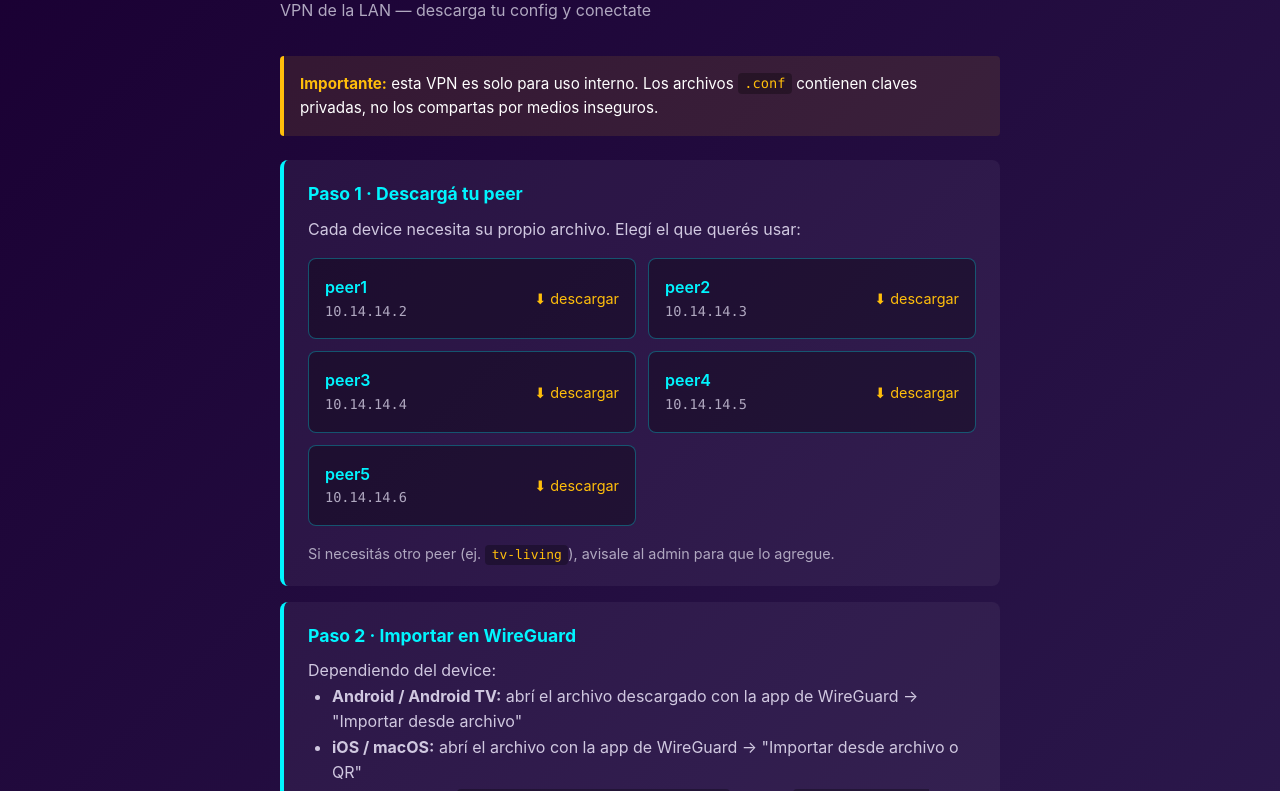
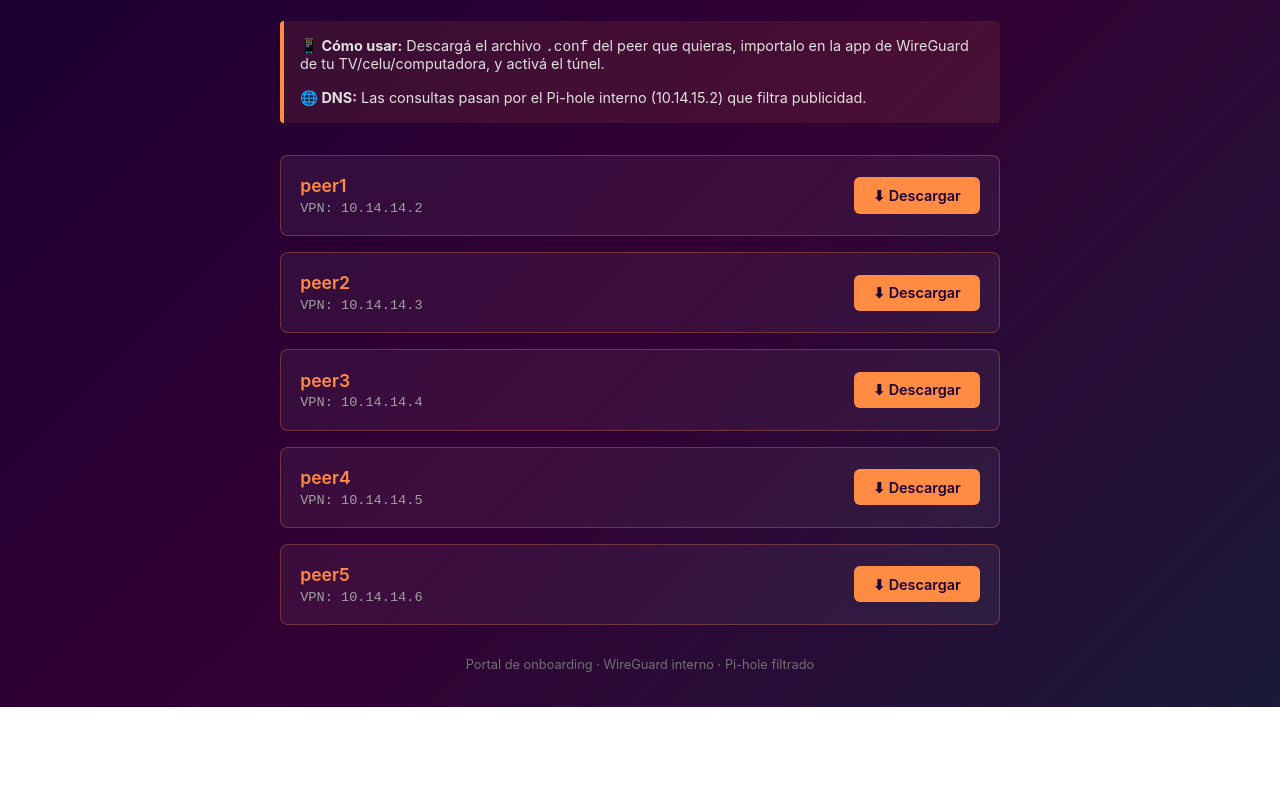
Before and after one commit to bramirezjofre/wireguard-interno, a plain HTML site: page onboarding/index.html in a window 1280 px wide. Shown: the part 93-884 px from the top of the page. After the commit the page ends 800 px from the top, so only its background shows below. Drawn offline with Linux system fonts and the light colour scheme.

Commit message:
feat: align compose with server-19 pattern (peer sync via cp)
- compose: simple 3-service stack (wireguard + pihole + caddy)
- pihole en 172.20.0.7, wireguard en 172.20.0.6 (red Docker 'containers')
- INTERNAL_SUBNET=10.14.14.0 (red VPN que ven los peers)
- PEERDNS=172.20.0.7 (pihole real de la red Docker, no 10.14.15.2)
- SERVERURL=192.168.1.4 (endpoint del server local)
- peers se sirven via cp manual desde /config/peerN/ a /peers/ (volumen compartido con caddy)
- .gitignore: excluye wireguard/, etc-pihole/, etc-dnsmasq.d/ (keys privadas)
- Caddyfile: 5 handles para cada peer (peer1..peer5)
- onboarding/index.html: portal dark gradient con botones de descarga

```diff
--- a/onboarding/index.html
+++ b/onboarding/index.html
@@ -1,186 +1,129 @@
-<!doctype html>
+<!DOCTYPE html>
 <html lang="es">
 <head>
-  <meta charset="utf-8" />
-  <meta name="viewport" content="width=device-width, initial-scale=1" />
-  <title>WireGuard Interno · Portal de Onboarding</title>
+<meta charset="UTF-8">
+<title>WireGuard Interno - Descarga de Peers</title>
+<meta name="viewport" content="width=device-width, initial-scale=1">
 <style>
   * { box-sizing: border-box; margin: 0; padding: 0; }
   body {
-      font-family: -apple-system, BlinkMacSystemFont, "Segoe UI", Roboto, sans-serif;
-      background: linear-gradient(135deg, #1a0033 0%, #2d1b4e 100%);
-      color: #fff;
+    font-family: -apple-system, BlinkMacSystemFont, "Segoe UI", sans-serif;
+    background: linear-gradient(135deg, #1a0033 0%, #330033 50%, #1a1a3a 100%);
+    color: #e0e0e0;
     min-height: 100vh;
-      padding: 2rem 1rem;
-      line-height: 1.6;
+    padding: 20px;
   }
-    .container { max-width: 720px; margin: 0 auto; }
+  .container {
+    max-width: 720px;
+    margin: 0 auto;
+  }
   h1 {
-      font-size: 2rem; margin-bottom: 0.5rem;
-      background: linear-gradient(90deg, #ffbe0b, #ff006e);
-      -webkit-background-clip: text;
-      background-clip: text;
-      color: transparent;
+    font-size: 1.8rem;
+    color: #ff8c42;
+    margin-bottom: 0.5rem;
+    text-align: center;
   }
-    .subtitle { color: #b0a8c0; margin-bottom: 2rem; }
-    .info {
-      background: rgba(255,190,11,0.1);
-      border-left: 4px solid #ffbe0b;
-      padding: 1rem;
-      border-radius: 4px;
-      margin-bottom: 1.5rem;
+  .subtitle {
+    text-align: center;
+    color: #a0a0a0;
+    margin-bottom: 2rem;
     font-size: 0.95rem;
   }
-    .info strong { color: #ffbe0b; }
-    .step {
-      background: rgba(255,255,255,0.05);
-      border-left: 4px solid #00f5ff;
-      border-radius: 8px;
-      padding: 1.25rem 1.5rem;
-      margin-bottom: 1rem;
-    }
-    .step h2 {
-      font-size: 1.1rem; color: #00f5ff;
-      margin-bottom: 0.5rem;
-    }
-    .step p, .step li { color: #d0c8e0; }
-    .step ol, .step ul { margin-left: 1.5rem; }
-    .peers-grid {
-      display: grid;
-      grid-template-columns: repeat(auto-fill, minmax(240px, 1fr));
-      gap: 0.75rem;
-      margin: 1rem 0;
+  .info {
+    background: rgba(255, 140, 66, 0.1);
+    border-left: 4px solid #ff8c42;
+    padding: 1rem;
+    margin-bottom: 2rem;
+    border-radius: 4px;
+    font-size: 0.9rem;
   }
   .peer {
-      background: rgba(0,0,0,0.3);
-      border: 1px solid rgba(0, 245, 255, 0.3);
+    background: rgba(255, 255, 255, 0.05);
+    border: 1px solid rgba(255, 140, 66, 0.3);
     border-radius: 8px;
-      padding: 1rem;
+    padding: 1.2rem;
+    margin-bottom: 1rem;
     display: flex;
+    align-items: center;
     justify-content: space-between;
-      align-items: center;
-      transition: all 0.15s;
+    transition: all 0.2s;
   }
   .peer:hover {
-      border-color: #00f5ff;
-      background: rgba(0,0,0,0.5);
+    background: rgba(255, 140, 66, 0.1);
+    border-color: #ff8c42;
+  }
+  .peer-info {
+    flex: 1;
   }
   .peer-name {
+    font-size: 1.1rem;
     font-weight: 600;
-      color: #00f5ff;
+    color: #ff8c42;
+    margin-bottom: 0.3rem;
   }
   .peer-ip {
-      font-size: 0.85em;
-      color: #b0a8c0;
-      font-family: "SF Mono", Consolas, monospace;
+    font-size: 0.85rem;
+    color: #a0a0a0;
+    font-family: monospace;
   }
-    .peer a {
-      color: #ffbe0b;
+  .btn {
+    background: #ff8c42;
+    color: #1a0033;
     text-decoration: none;
-      font-size: 0.9em;
+    padding: 0.6rem 1.2rem;
+    border-radius: 6px;
+    font-weight: 600;
+    font-size: 0.9rem;
+    transition: all 0.2s;
+    display: inline-block;
   }
-    .peer a:hover { text-decoration: underline; }
-    code {
-      background: rgba(0,0,0,0.3);
-      padding: 0.15rem 0.4rem;
-      border-radius: 4px;
-      font-family: "SF Mono", Consolas, monospace;
-      font-size: 0.9em;
-      color: #ffbe0b;
+  .btn:hover {
+    background: #ffa366;
+    transform: translateY(-1px);
   }
   .footer {
+    text-align: center;
     margin-top: 2rem;
-      text-align: center;
-      color: #6c5b7b;
-      font-size: 0.85em;
+    color: #707070;
+    font-size: 0.8rem;
   }
 </style>
 </head>
 <body>
 <div class="container">
-    <h1>WireGuard Interno</h1>
-    <p class="subtitle">VPN de la LAN — descarga tu config y conectate</p>
+  <h1>🔒 WireGuard Interno</h1>
+  <p class="subtitle">VPN para uso en LAN · 192.168.1.4:51820</p>
 
   <div class="info">
-      <strong>Importante:</strong> esta VPN es solo para uso interno.
-      Los archivos <code>.conf</code> contienen claves privadas, no los
-      compartas por medios inseguros.
+    <strong>📱 Cómo usar:</strong> Descargá el archivo <code>.conf</code> del peer que quieras,
+    importalo en la app de WireGuard de tu TV/celu/computadora, y activá el túnel.
+    <br><br>
+    <strong>🌐 DNS:</strong> Las consultas pasan por el Pi-hole interno (10.14.15.2) que filtra publicidad.
   </div>
 
-    <div class="step">
-      <h2>Paso 1 · Descargá tu peer</h2>
-      <p>Cada device necesita su propio archivo. Elegí el que querés usar:</p>
-      <div class="peers-grid" id="peers-grid">
-        <div class="peer">
-          <div>
-            <div class="peer-name">peer1</div>
-            <div class="peer-ip">10.14.14.2</div>
-          </div>
-          <a href="/peers/peer1.conf">⬇ descargar</a>
-        </div>
-        <div class="peer">
-          <div>
-            <div class="peer-name">peer2</div>
-            <div class="peer-ip">10.14.14.3</div>
-          </div>
-          <a href="/peers/peer2.conf">⬇ descargar</a>
-        </div>
-        <div class="peer">
-          <div>
-            <div class="peer-name">peer3</div>
-            <div class="peer-ip">10.14.14.4</div>
-          </div>
-          <a href="/peers/peer3.conf">⬇ descargar</a>
-        </div>
-        <div class="peer">
-          <div>
-            <div class="peer-name">peer4</div>
-            <div class="peer-ip">10.14.14.5</div>
-          </div>
-          <a href="/peers/peer4.conf">⬇ descargar</a>
-        </div>
-        <div class="peer">
-          <div>
-            <div class="peer-name">peer5</div>
-            <div class="peer-ip">10.14.14.6</div>
-          </div>
-          <a href="/peers/peer5.conf">⬇ descargar</a>
-        </div>
-      </div>
-      <p style="margin-top: 0.75rem; font-size: 0.9em; color: #b0a8c0;">
-        Si necesitás otro peer (ej. <code>tv-living</code>), avisale al admin
-        para que lo agregue.
-      </p>
+  <div id="peers"></div>
+
+  <p class="footer">Portal de onboarding · WireGuard interno · Pi-hole filtrado</p>
 </div>
 
-    <div class="step">
-      <h2>Paso 2 · Importar en WireGuard</h2>
-      <p>Dependiendo del device:</p>
-      <ul>
-        <li><strong>Android / Android TV:</strong> abrí el archivo descargado
-          con la app de WireGuard → "Importar desde archivo"</li>
-        <li><strong>iOS / macOS:</strong> abrí el archivo con la app de
-          WireGuard → "Importar desde archivo o QR"</li>
-        <li><strong>Linux:</strong> copialo a
-          <code>/etc/wireguard/wg-interno.conf</code> y corré
-          <code>wg-quick up wg-interno</code></li>
-        <li><strong>Windows:</strong> click derecho en el archivo →
-          "Import with WireGuard"</li>
-      </ul>
+<script>
+  const peerCount = 5;
+  const container = document.getElementById('peers');
+
+  for (let i = 1; i <= peerCount; i++) {
+    const peer = document.createElement('div');
+    peer.className = 'peer';
+    peer.innerHTML = `
+      <div class="peer-info">
+        <div class="peer-name">peer${i}</div>
+        <div class="peer-ip">VPN: 10.14.14.${i + 1}</div>
       </div>
-
-    <div class="step">
-      <h2>Paso 3 · Activar</h2>
-      <p>En la app de WireGuard, activá el switch del túnel importado.
-        El status debería pasar a "Activo".</p>
-      <p>Para confirmar que estás en la VPN, abrí
-        <a href="http://192.168.1.3:8080/admin/" style="color:#00f5ff">
-          el admin del Pi-hole</a> — debería cargar.</p>
-    </div>
-
-    <div class="footer">
-      VPN: 10.14.14.0/24 · DNS: 192.168.1.3 (Pi-hole) · Server: 192.168.1.4:51820
-    </div>
-  </div>
+      <a class="btn" href="/peers/peer${i}.conf" download="peer${i}.conf">
+        ⬇ Descargar
+      </a>
+    `;
+    container.appendChild(peer);
+  }
+</script>
 </body>
 </html>
```
Also changed, not shown: 4 other files. Lines whose indentation alone changed are shown as unchanged.
